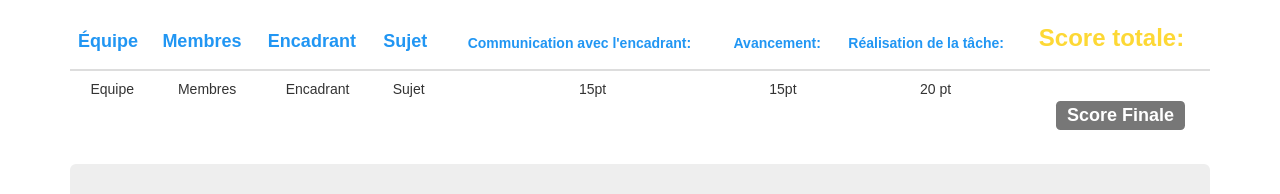
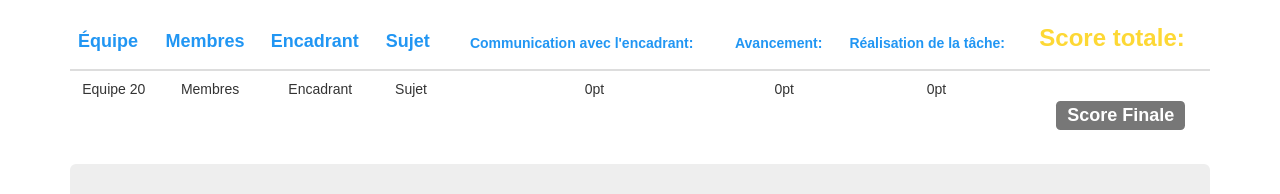
Before and after one commit to jeuneingenieurisamm/isamm-summer-challenge-leaderboard, a React (Create React App) app: page / in a window 1280 px wide. Shown: the part 152-346 px from the top of the page. Built offline with nearby package versions, Linux system fonts and the light colour scheme.

Commit message:
fixing filter values

```diff
--- a/src/App.js
+++ b/src/App.js
@@ -16,7 +16,7 @@ import axios from 'axios';
 
 const data =[
   {
-    'equipe':"Test",
+    'equipe':"Equipe 20",
     'encadrant':"Test",
     'sujet':"Test",
     'score_communication_encadrant':0,
@@ -139,7 +139,16 @@ componentDidMount = () => {
        options={[
          { value: 'mehrez_essafi', label: 'Mr Mehrez Essafi' },
          { value: 'youssef_ben_hlima', label: 'Mr Youssef ben hlima' },
-         { value: 'youssef_ben_hlima', label: 'Madame Imen Bouziri' },
+
+         { value: 'chawki_ben_fredj', label: 'Mr Chaouki Ben Fredj' },
+         { value: 'ahmed_fougahli', label: 'Mr Ahmed Foughali' },
+         { value: 'nader_debbabi', label: 'Mr Nader DEBBABI' },
+         { value: 'amine_maaroufi', label: 'Mr Maaroufi Mohamed Amine ' },
+
+         { value: 'imen_bouziri', label: 'Madame Imen Bouziri' },
+         { value: 'asma_sayeed', label: 'Madame Asma Saied' },
+         { value: 'sana_ben', label: 'Madame Sana ben Abdallah' },
+         { value: 'ahmed_rebai', label: 'Mr Rebai Ahmed' },
 
 
        ]}
@@ -155,7 +164,14 @@ componentDidMount = () => {
        onChange={this.filterBySujet}
        options={[
          { value: 'mehrez_essafi', label: 'Sujet1' },
-         { value: 'mehrez_essafi', label: 'Sujet2' },
+         { value: 'mehrez_essafi', label: 'Sujet3' },
+         { value: 'mehrez_essafi', label: 'Sujet4' },
+         { value: 'mehrez_essafi', label: 'Sujet5' },
+         { value: 'mehrez_essafi', label: 'Sujet6' },
+         { value: 'mehrez_essafi', label: 'Sujet8' },
+         { value: 'mehrez_essafi', label: 'Sujet9' },
+         { value: 'mehrez_essafi', label: 'Sujet10' },
+         { value: 'mehrez_essafi', label: 'Sujet11' },
 
 
 
--- a/src/components/UsersRow.js
+++ b/src/components/UsersRow.js
@@ -8,14 +8,14 @@ class UsersRow extends Component {
         const users = this.props.users.map((el, index) => {
             return (
                 <tr key={index}>
-                    <td>Equipe</td>
+                    <td>Equipe 20</td>
                     <td>Membres</td>
                     <td>Encadrant</td>
                     <td>Sujet</td>
                     <td> </td>
-                    <td>15pt</td>
-                    <td>15pt</td>
-                    <td>20 pt</td>
+                    <td>0pt</td>
+                    <td>0pt</td>
+                    <td>0pt</td>
                     <td><h3><Label>Score Finale </Label> </h3></td>
 
 
```
